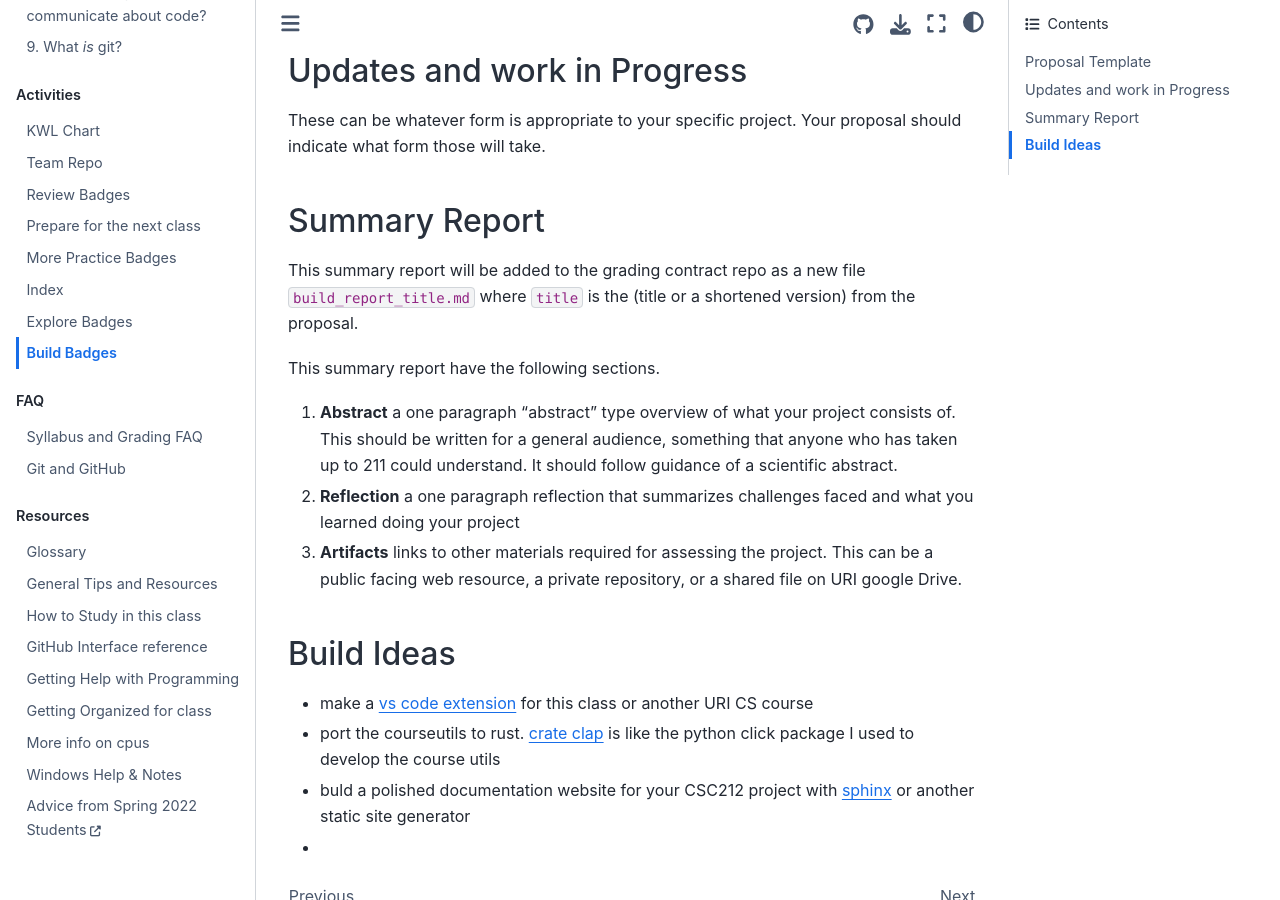
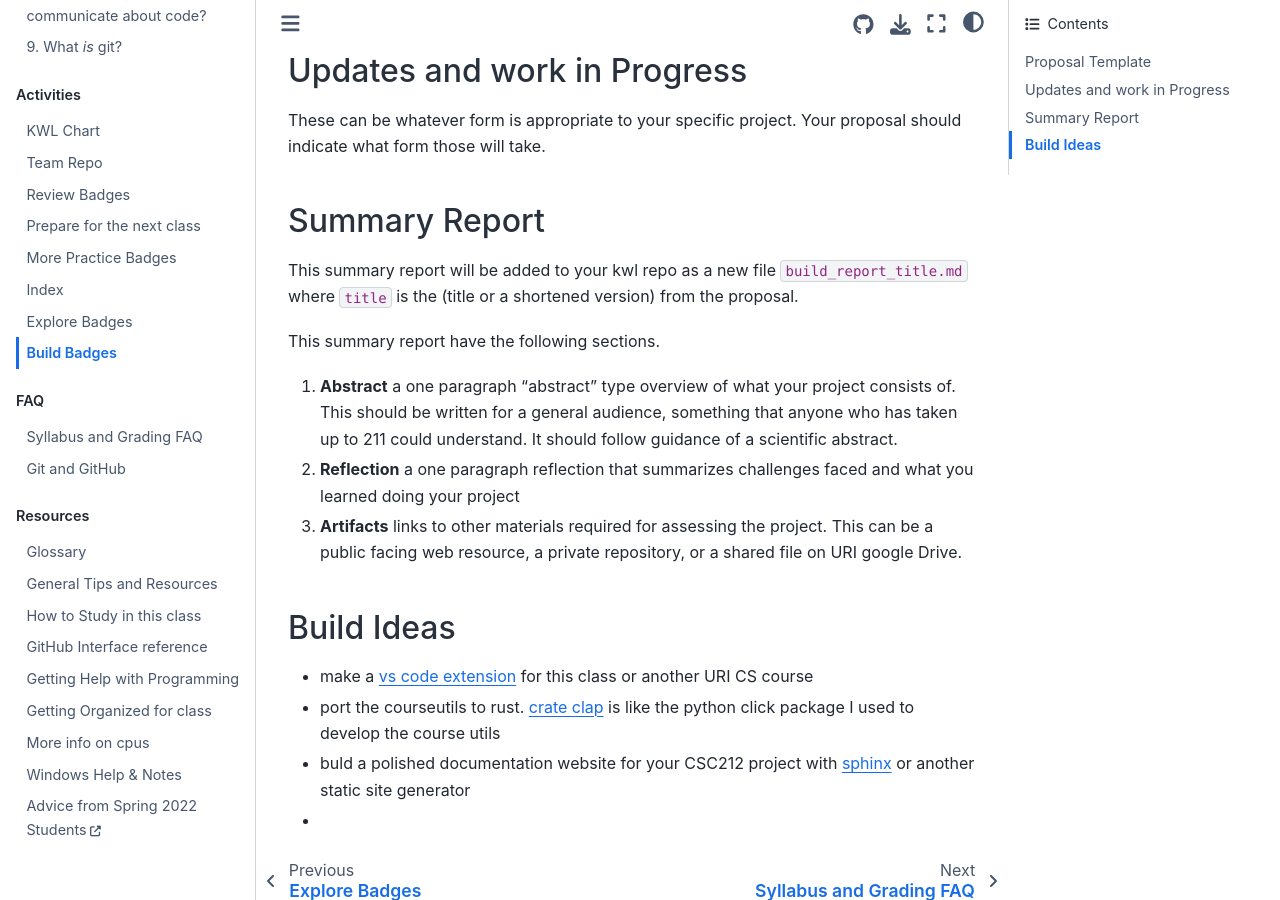
Before and after one commit to introcompsys/spring2023, a Jupyter Book: the page built from activities/build.md, in a window 1280 px wide and 900 px high, scrolled down 1010 px. Built offline with Jupyter Book 1.0.4 settings and Sphinx 7.4.7 and the Sphinx Book theme 1.1.4, drawn with Linux system fonts in a browser that asks for light colours.

Commit message:
fix build submission

```diff
--- a/activities/build.md
+++ b/activities/build.md
@@ -46,7 +46,7 @@ These can be whatever form is appropriate to your specific project. Your proposa
 ## Summary Report
 
 
-This summary report will be added to the grading contract repo as a new file `build_report_title.md` where `title` is the (title or a shortened version) from the proposal.
+This summary report will be added to your kwl repo as a new file `build_report_title.md` where `title` is the (title or a shortened version) from the proposal.
 
 This summary report have the following sections.
 1. **Abstract** a one paragraph "abstract" type overview of what your project consists of.  This should be written for a general audience, something that anyone who has taken up to 211 could understand. It should follow guidance of a scientific abstract.
```
